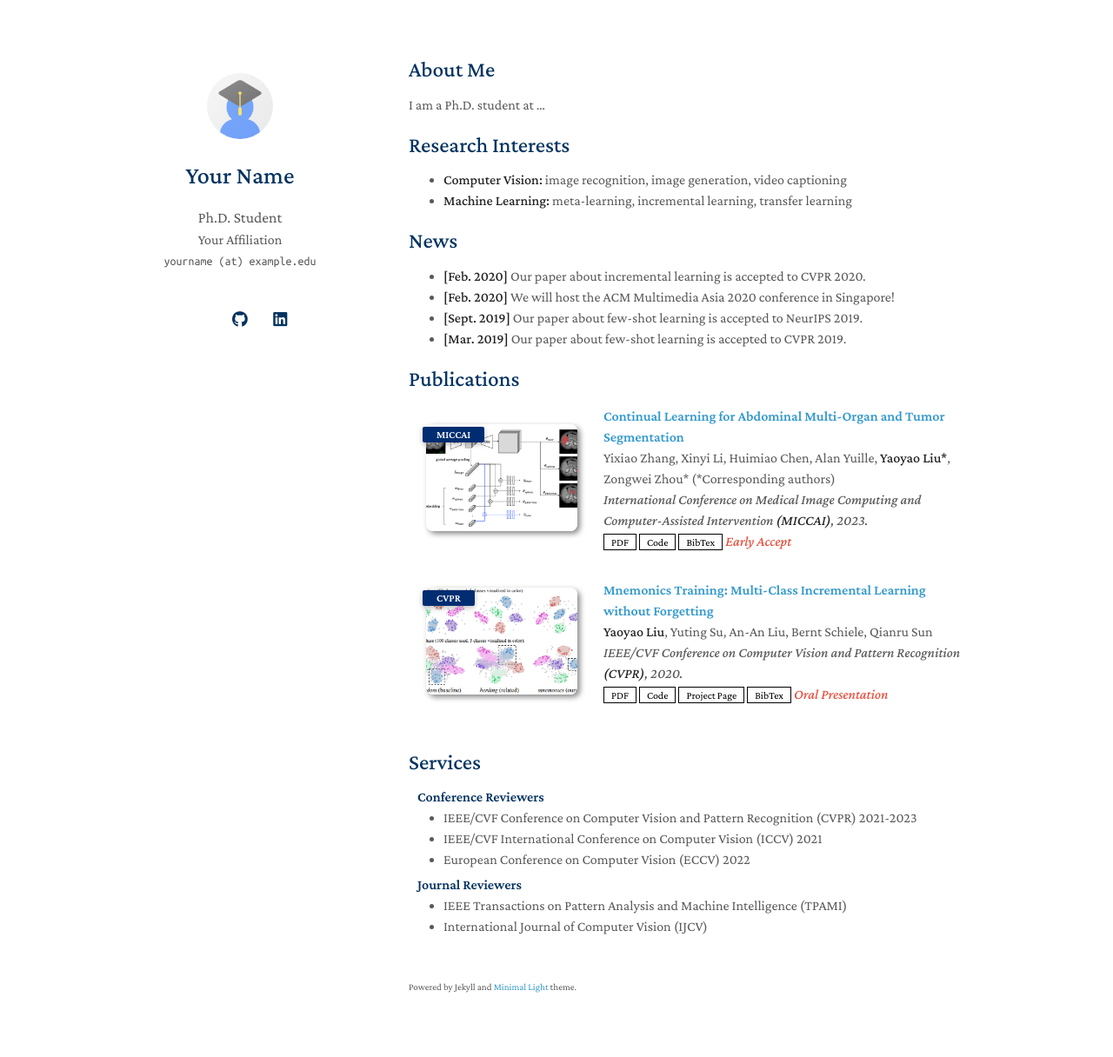
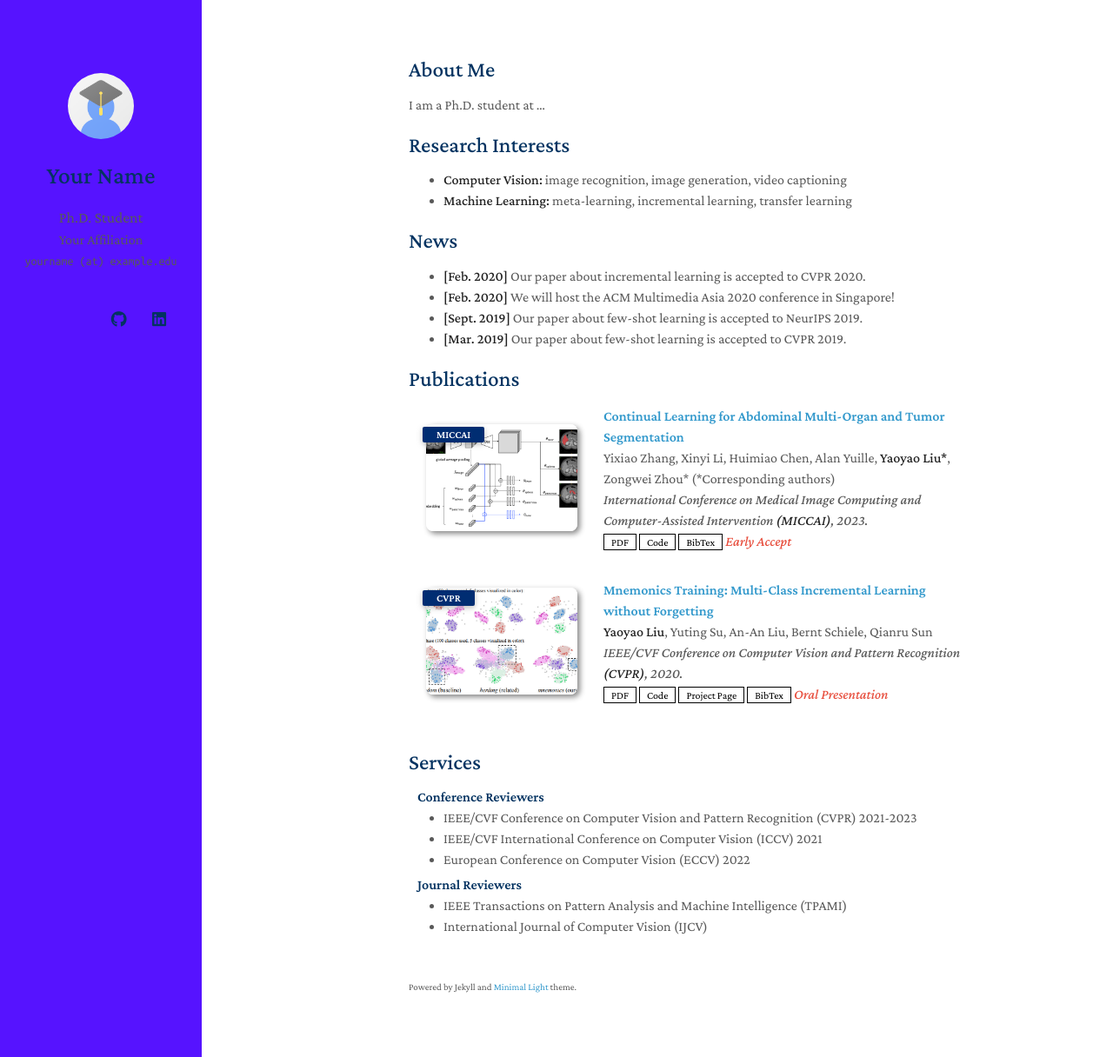
Before and after one commit to mannexbcz/manonbechaz.github.io, a Jekyll site: the page built from index.md, in a window 1280 px wide and 1216 px high. Shown: the whole window at 87% size. Built offline with Jekyll 4.4.1, drawn with Linux system fonts in a browser that asks for light colours; a style sheet for code colours, icons or effects is not loaded; our own code applies the rules of GitHub Pages for plain Markdown files.

```diff
--- a/assets/css/publications.css
+++ b/assets/css/publications.css
@@ -80,3 +80,16 @@ blockquote { background: var(--global-bg-color); border-left: 2px solid var(--gl
 .publications ol.bibliography li div.abstract.hidden.open { border-color: var(--global-text-color); }
 
 .publications ol.bibliography li .teaser { border-radius: 8px; box-shadow: 3px 3px 6px #888; height: 123px; width: 270px; margin-top: 5px; margin-left: 5px; margin-bottom: 5px; object-fit: cover; }
+
+header {
+  background-color: #5613ff !important;   /* your grey */
+  width: 232px !important;
+  position: fixed !important;
+  top: 0 !important;
+  left: 0 !important;
+  min-height: 100vh !important;           /* full height column */
+  padding-top: 4em !important;
+  padding-left: 1em !important;
+  padding-right: 1em !important;
+  box-sizing: border-box !important;
+}
```
Also changed, not shown: assets/css/publications-no-dark-mode.css (+13 -0 lines).
